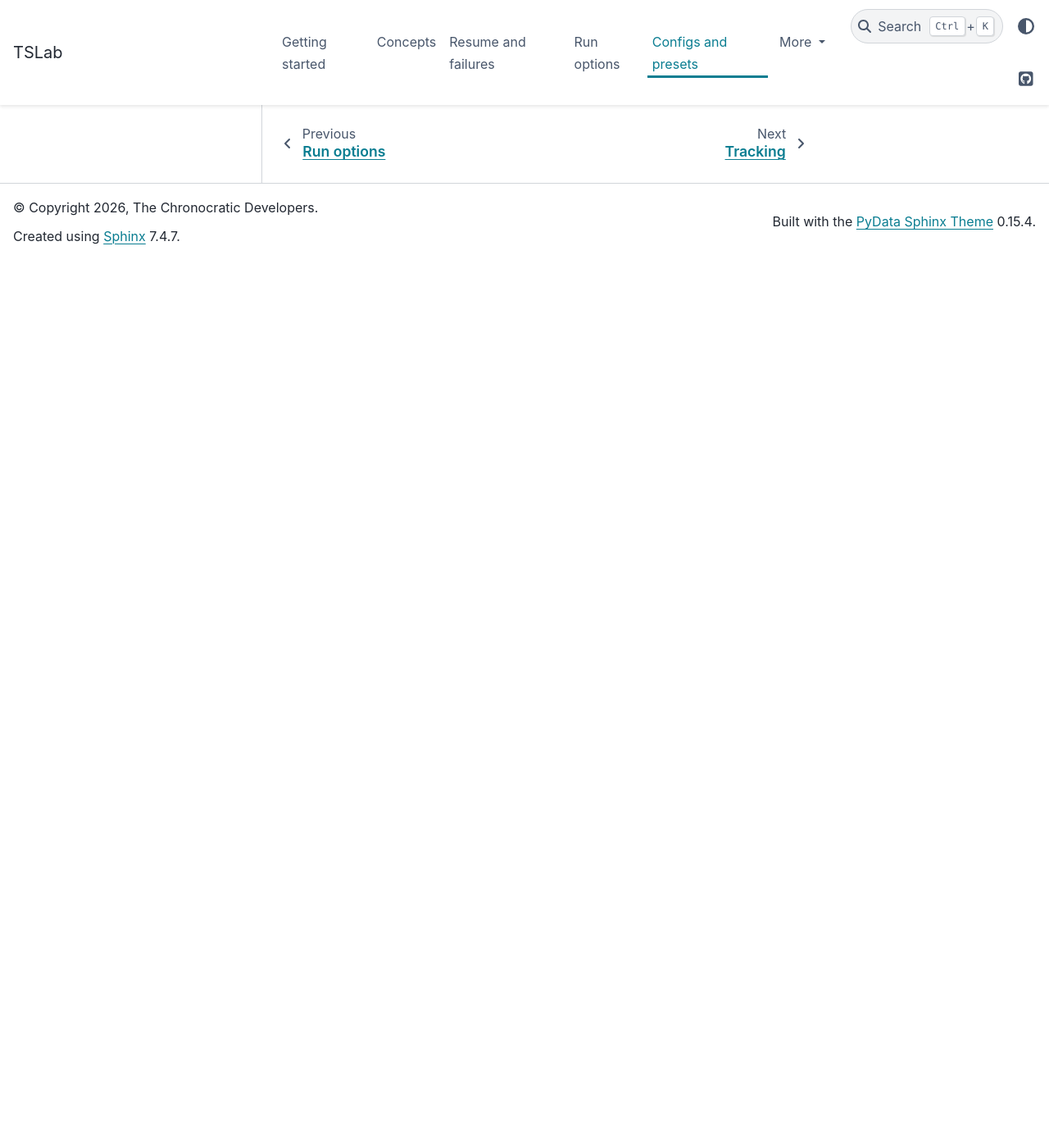
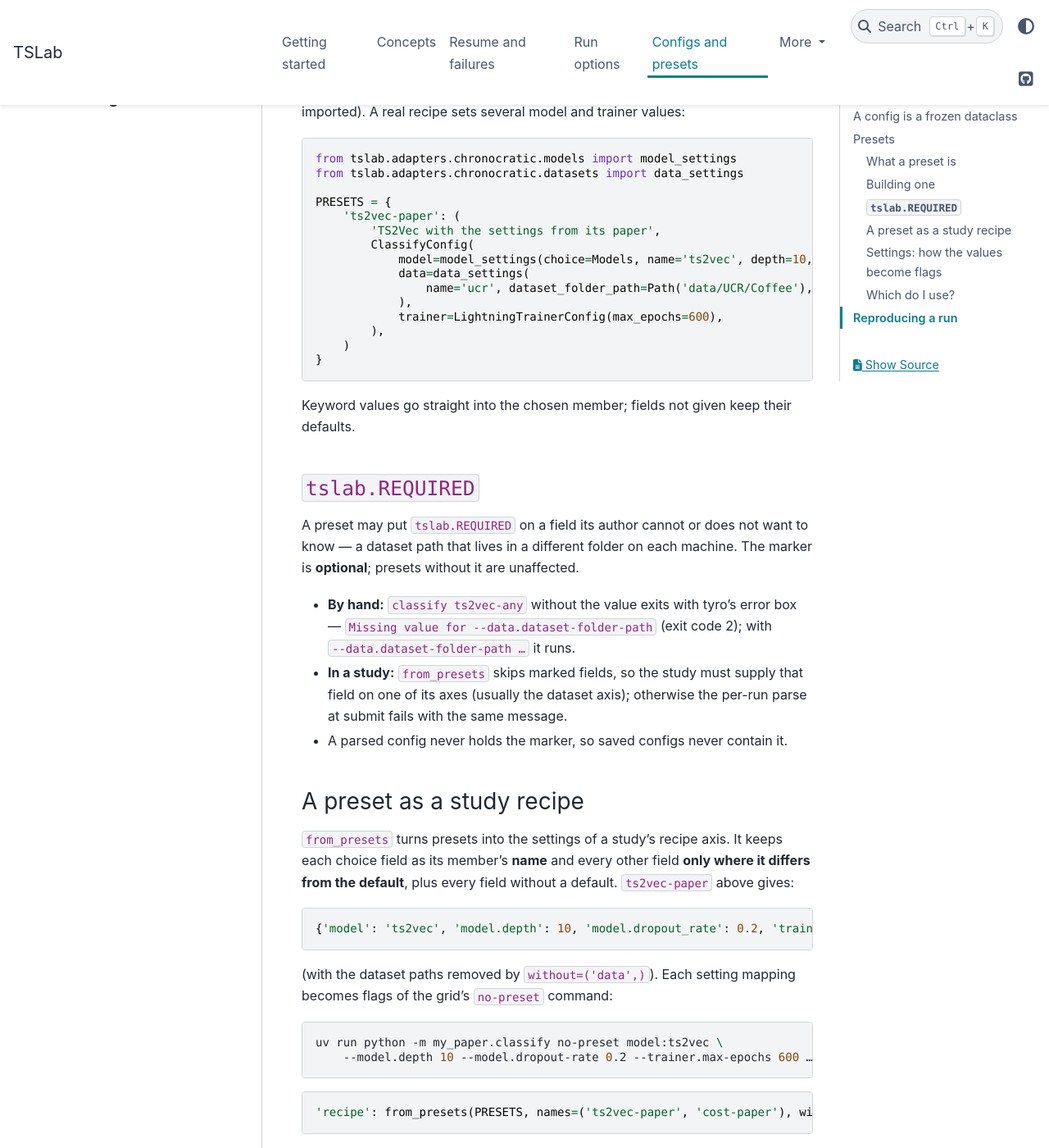
Before and after one commit to chronocratic/tslab, a Sphinx documentation site: the page built from docs/configs-and-presets.md, in a window 1280 px wide and 1400 px high, scrolled down 1256 px. Shown: the whole window at 82% size. Built offline with Sphinx 7.4.7 and the PyData theme 0.15.4, drawn with Linux system fonts in a browser that asks for light colours; the version number could not be read and is left out; before the commit the page ends 1573 px from its top, so only the background shows below that; some of the changed text lies outside the part shown.

Commit message:
docs: add the studies guide and document presets in depth

````diff
--- a/docs/conf.py
+++ b/docs/conf.py
@@ -17,6 +17,8 @@ autodoc_default_options = {'members': True, 'member-order': 'bysource'}
 autodoc_typehints = 'description'
 
 myst_enable_extensions = ['colon_fence', 'deflist']
+# register heading slugs so cross-file [text](page.md#section) links resolve at build time
+myst_heading_anchors = 3
 source_suffix = {'.md': 'markdown'}
 exclude_patterns = ['_build']
 
--- a/docs/configs-and-presets.md
+++ b/docs/configs-and-presets.md
@@ -26,19 +26,110 @@ With `presets=`, the first word picks where to start:
   silently dropped), while flags still change any value
   (`my-preset --trainer.max-epochs 10`).
 
+### What a preset is
+
+A preset is a **named, complete config for one run by hand**: every field
+has a value, so the single command `classify ts2vec-paper` runs as is.
+Completeness is deliberate:
+
+- one command reproduces the run — the preset *is* the record of it;
+- its model and dataset choices are fixed on the command line, so a
+  mistaken extra subcommand is an error instead of a silently dropped
+  setting;
+- it names a dataset, so it runs without any other input. That is also why
+  a study [drops the data part](#a-preset-as-a-study-recipe): a round chooses
+  its datasets on its own axis.
+
+### Building one
+
+`model_settings` and `data_settings` build the generated choice members
+(the settings classes behind `model:ts2vec`, `data:ucr` are generated and
+cannot be imported). A real recipe sets several model and trainer values:
+
 ```python
+from tslab.adapters.chronocratic.models import model_settings
+from tslab.adapters.chronocratic.datasets import data_settings
+
 PRESETS = {
-    'ts2vec-archive-split': (
-        'TS2Vec, archive split',
+    'ts2vec-paper': (
+        'TS2Vec with the settings from its paper',
         ClassifyConfig(
-            model=model_settings(choice=Models, name='ts2vec'),
+            model=model_settings(choice=Models, name='ts2vec', depth=10, dropout_rate=0.2),
             data=data_settings(
-                name='ucr', dataset_folder_path=Path('data/Coffee'), target_column_name='target'
+                name='ucr', dataset_folder_path=Path('data/UCR/Coffee'), target_column_name='target'
             ),
+            trainer=LightningTrainerConfig(max_epochs=600),
         ),
     )
 }
 ```
+
+Keyword values go straight into the chosen member; fields not given keep
+their defaults.
+
+### `tslab.REQUIRED`
+
+A preset may put `tslab.REQUIRED` on a field its author cannot or does not
+want to know — a dataset path that lives in a different folder on each
+machine. The marker is **optional**; presets without it are unaffected.
+
+- **By hand:** `classify ts2vec-any` without the value exits with tyro's
+  error box — `Missing value for --data.dataset-folder-path` (exit code 2);
+  with `--data.dataset-folder-path …` it runs.
+- **In a study:** `from_presets` skips marked fields, so the study must
+  supply that field on one of its axes (usually the dataset axis); otherwise
+  the per-run parse at submit fails with the same message.
+- A parsed config never holds the marker, so saved configs never contain it.
+
+### A preset as a study recipe
+
+`from_presets` turns presets into the settings of a study's recipe axis. It
+keeps each choice field as its member's **name** and every other field
+**only where it differs from the default**, plus every field without a
+default. `ts2vec-paper` above gives:
+
+```python
+{'model': 'ts2vec', 'model.depth': 10, 'model.dropout_rate': 0.2, 'trainer.max_epochs': 600}
+```
+
+(with the dataset paths removed by `without=('data',)`). Each setting mapping
+becomes flags of the grid's `no-preset` command:
+
+```bash
+uv run python -m my_paper.classify no-preset model:ts2vec \
+    --model.depth 10 --model.dropout-rate 0.2 --trainer.max-epochs 600 …
+```
+
+```python
+'recipe': from_presets(PRESETS, names=('ts2vec-paper', 'cost-paper'), without=('data',))
+```
+
+### Settings: how the values become flags
+
+Settings are **dotted paths** of the config class (`model.depth`,
+`trainer.max_epochs`) with values: `str`, `int`, `float`, `bool`, `Path`,
+`Enum`, tuples and lists, or `None`.
+
+- A path that ends at a **union field** with a string value becomes the
+  subcommand word `<path>:<value>` — `model:ts2vec`, `data:ucr`. The names
+  are the tyro subcommand names of the union; members of your own choice
+  unions must be named with `tyro.conf.subcommand(name=...)` for that.
+- Every other path becomes `--<flag>` (underscores become dashes) plus its
+  value: `--model.depth 10`, a bool as `--model.use-mask` or
+  `--model.no-use-mask`, a `Path` as POSIX text, an `Enum` by member name,
+  a tuple as one argument per item.
+- Subcommand words come first, then flags; `parse_config` reads them in any
+  order.
+
+### Which do I use?
+
+- **A preset** — one run by hand: `classify ts2vec-paper`.
+- **`from_presets` plus axes** — a study: the preset becomes the recipe axis,
+  and the study's data and seed axes choose what it runs over.
+- **A hand-written settings axis** — what no preset covers, e.g. a learning
+  rate sweep: `setting_axis(path='model.learning_rate', values=(1e-3, 5e-4))`.
+
+A full guide to studies is on the [Studies and HPC](studies.md) page.
 
 ## Reproducing a run
 
--- a/src/tslab/templates/project/machines/slurm.example.toml
+++ b/src/tslab/templates/project/machines/slurm.example.toml
@@ -34,8 +34,8 @@ max_attempts = 3
 wandb_sync = false
 time = "00:30:00"
 
-[[overrides]] # the crop-128 recipe trains slower: give it more time
-match = { recipe = "cost-crop-128" }
+[[overrides]] # the cropped recipe trains slower: give it more time
+match = { recipe = "cost-cropped" }
 slurm = { time = "5-00:00:00" }
 
 [[overrides]] # both recipes of the classification grid get the long time
````
Also changed, not shown: README.md (+2 -1 lines), changelog.d/+study-docs.added.md (added, +1 -0 lines), docs/api.md (+21 -2 lines), docs/hpc.md (+8 -4 lines), docs/index.md (+1 -0 lines), docs/studies.md (added, +356 -0 lines), docs/tracking.md (+5 -10 lines), 2 other files.
